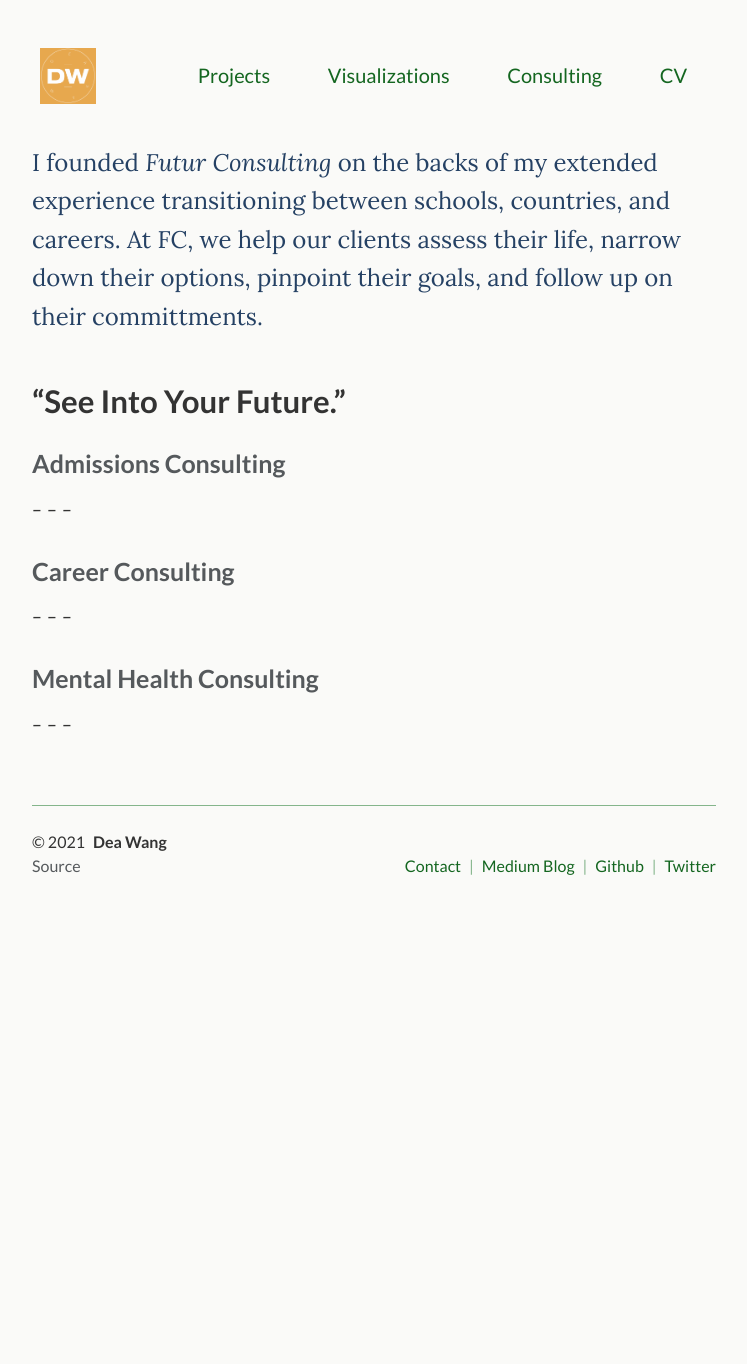
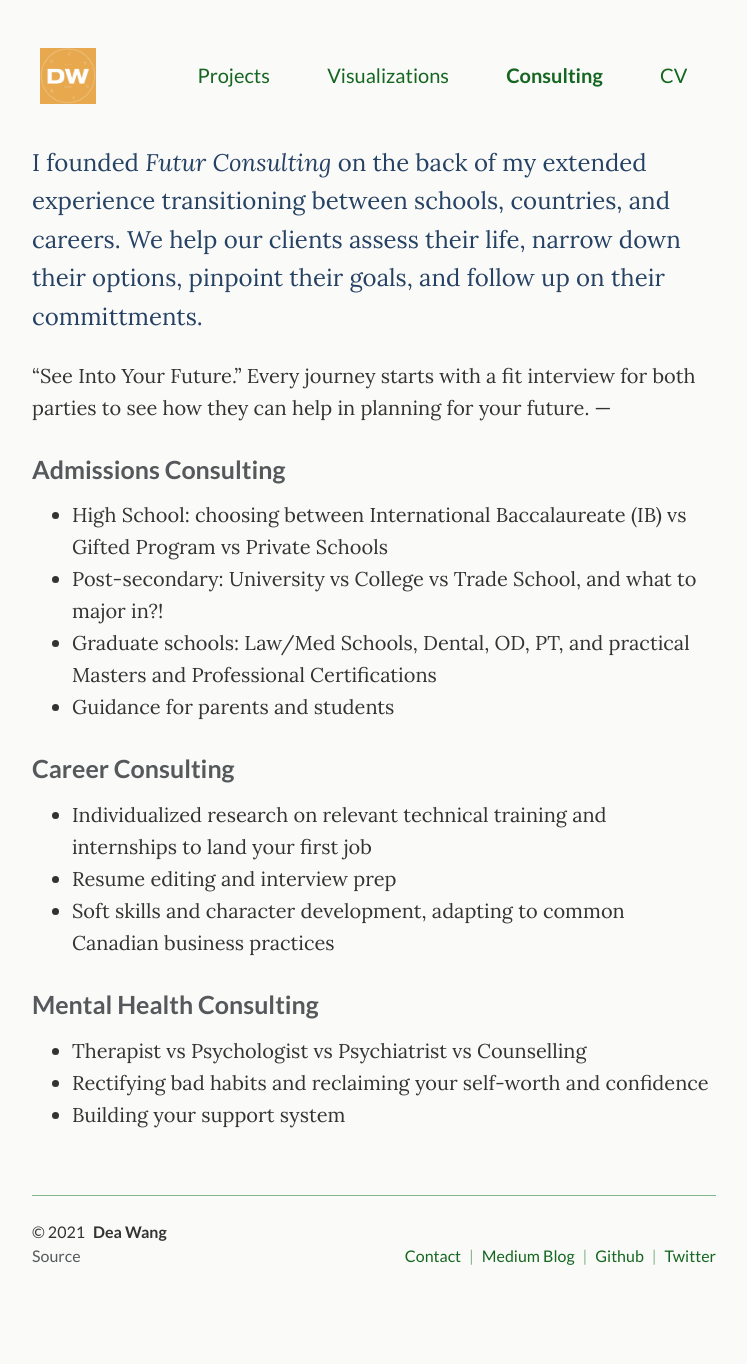
Before and after one commit to deawyk/deawyk.github.io, a Jekyll site: the page built from _pages/hustle.md, in a window 1280 px wide. Shown: the whole page, without its empty margins (266-1013 px from the left). Built offline with Jekyll 4.4.1, drawn with Linux system fonts in a browser that asks for light colours; before the commit the page ends 974 px from its top, so only the background shows below that.

Commit message:
Update hustle.md

```diff
--- a/_pages/hustle.md
+++ b/_pages/hustle.md
@@ -1,14 +1,14 @@
 ---
 layout: page
-title: Hustle
+title: Consulting
 # subtitle: I am a smart heading.
 desc: Hustling for social good.
-permalink: /hustle/
+permalink: /consulting/
 ---
 
 <div class="pretty-links">
 
-<div class="lead lead-about"> I founded _Futur Consulting_ on the backs of my extended experience transitioning between schools, countries, and careers. At FC, we help our clients assess their life, narrow down their options, pinpoint their goals, and follow up on their committments.
+<div class="lead lead-about"> I founded _Futur Consulting_ on the back of my extended experience transitioning between schools, countries, and careers. We help our clients assess their life, narrow down their options, pinpoint their goals, and follow up on their committments.
 </div>
 
 <!-- {::nomarkdown}
@@ -18,20 +18,21 @@ permalink: /hustle/
 {:/} -->
 
 "See Into Your Future."
+Every journey starts with a fit interview for both parties to see how they can help in planning for your future.
 ---
 
-
 ### Admissions Consulting
--
--
--
+- High School: choosing between International Baccalaureate (IB) vs Gifted Program vs Private Schools
+- Post-secondary: University vs College vs Trade School, and what to major in?!
+- Graduate schools: Law/Med Schools, Dental, OD, PT, and practical Masters and Professional Certifications
+- Guidance for parents and students
 
 ### Career Consulting
--
--
--
+- Individualized research on relevant technical training and internships to land your first job
+- Resume editing and interview prep
+- Soft skills and character development, adapting to common Canadian business practices
 
 ### Mental Health Consulting
--
--
--
+- Therapist vs Psychologist vs Psychiatrist vs Counselling
+- Rectifying bad habits and reclaiming your self-worth and confidence
+- Building your support system
```
